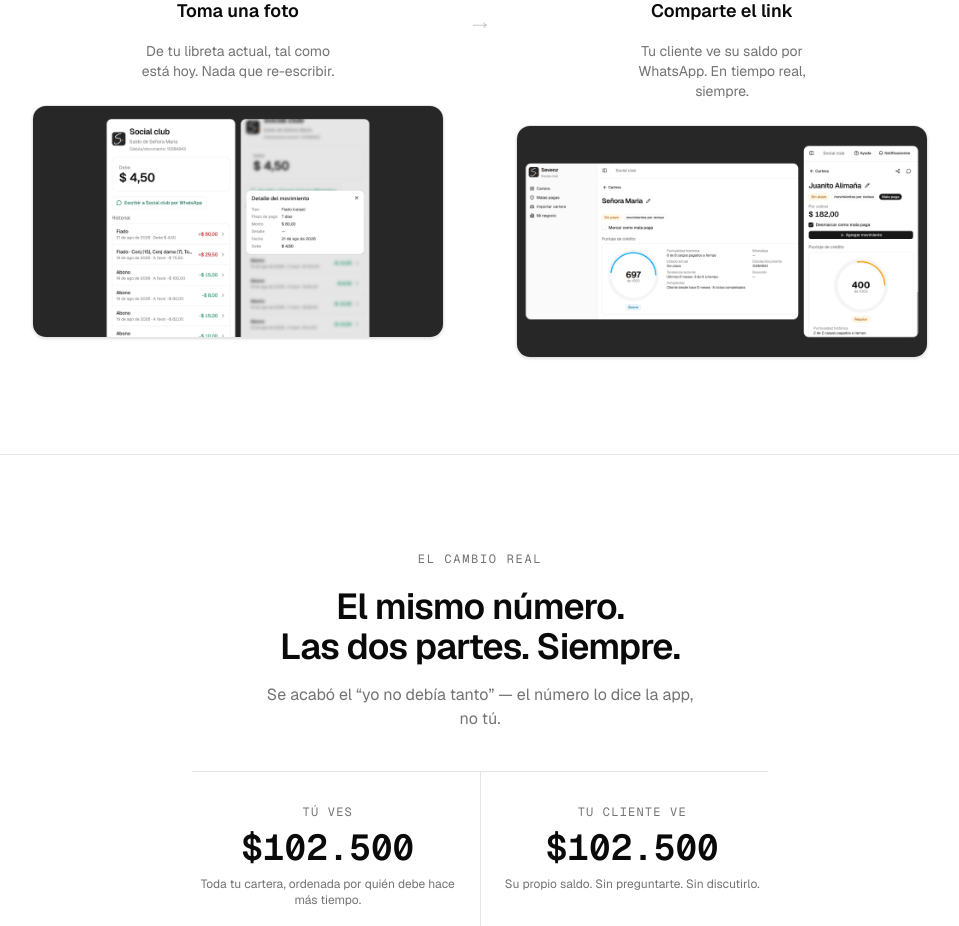
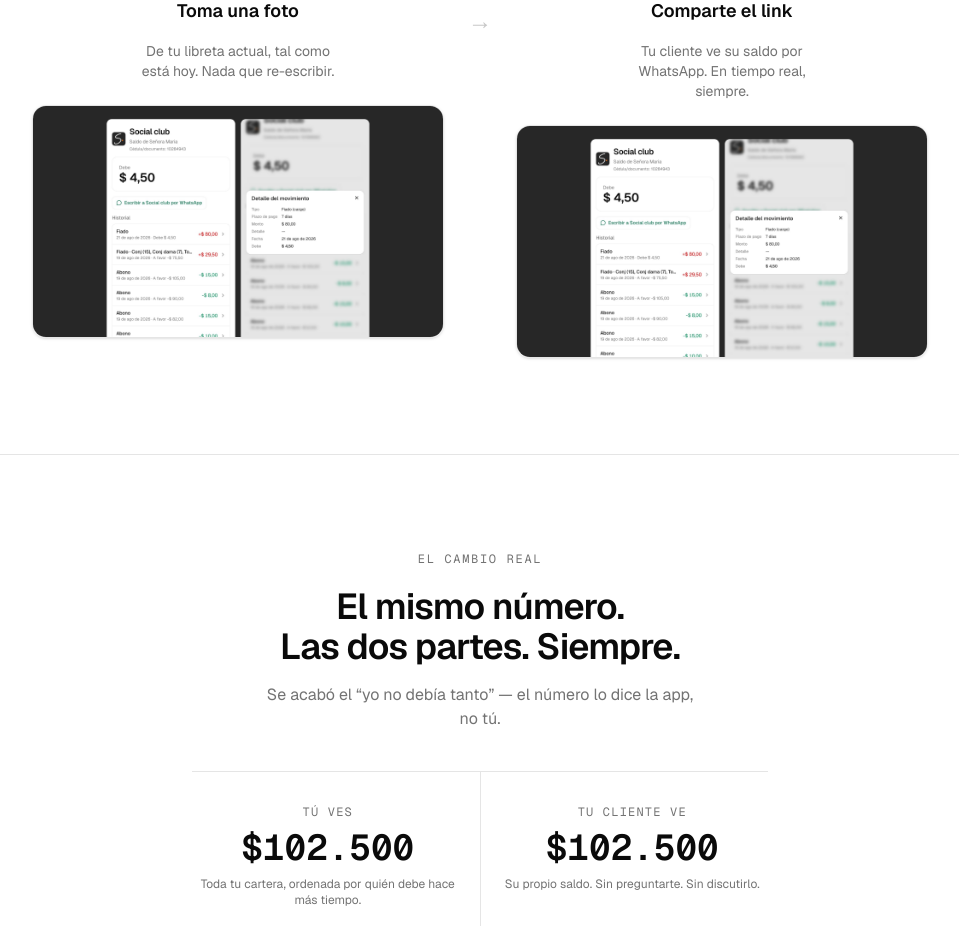
Before and after one commit to sevenz-site/sevenz.site, a Next.js app: page / in a window 1280 px wide. Shown: the part 2200-3126 px from the top of the page, without its empty margins (160-1119 px from the left). Built offline with nearby package versions, Linux system fonts and the light colour scheme.

Commit message:
Use the same screenshot for both Solution steps
Paso 2 "Comparte el link" now shows the same fiado/balance detail
shot as Paso 1, per feedback. Removes the now-unused credit-score
comparison image.

```diff
--- a/components/landing/solution.tsx
+++ b/components/landing/solution.tsx
@@ -52,8 +52,8 @@ export function Solution() {
           desc="Tu cliente ve su saldo por WhatsApp. En tiempo real, siempre."
           shot={
             <ProductShot
-              src="/screens/puntaje-de-credito-de-clientes-por-fiado-en-sevenz.png"
-              alt="Puntaje de crédito de clientes por fiado en Sevenz"
+              src="/screens/detalle-de-un-fiado-y-saldo-del-cliente-en-la-app-sevenz.png"
+              alt="Detalle de un fiado y saldo del cliente en la app Sevenz"
               width={1920}
               height={1080}
             />
```
Also changed, not shown: public/screens/puntaje-de-credito-de-clientes-por-fiado-en-sevenz.png (deleted).
